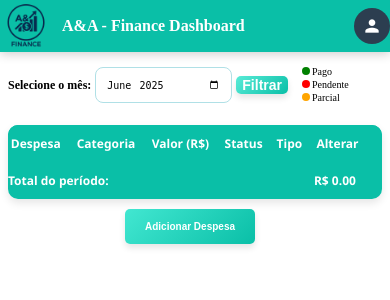
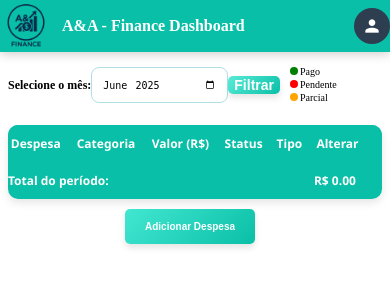
Before and after one commit to AbnerGomes/my-finances-app, a Flask app: page /despesas in a window 390 px wide. Shown: the top 300 px of the page. Run offline with Flask 3, Linux system fonts and the light colour scheme; the visitor is signed in with stand-in values (Sample User, id 1); data that the repository does not hold is empty; some libraries are stand-ins or nearby versions.

Commit message:
Ajuste label casal responsivo - despesas 3

```diff
--- a/static/css/despesas.css
+++ b/static/css/despesas.css
@@ -443,3 +443,11 @@ h2 {
 .dela {
   background-color: rgba(247, 236, 247, 0.65);
 }
+
+.barra-pesquisa{
+  margin-bottom: 20px;
+  display: flex;
+  /* gap: 4px;  */
+  align-items: center;
+  flex-wrap: wrap;
+}
--- a/templates/despesas.html
+++ b/templates/despesas.html
@@ -63,7 +63,7 @@
 
   <h2>Despesas Mensais</h2>
 <br>
-  <div style="margin-bottom: 20px; display: flex; gap: 4px; align-items: center; flex-wrap: wrap;">
+  <div class="barra-pesquisa">
     <label for="filtroMes" style="font-weight: bold;">Selecione o mês:</label>
     <input type="month" id="filtroMes" name="mes_ano" style="padding: 10px; border-radius: 8px; border: 1px solid #B0E0E6; font-size: 10px;"  value="{{ mes_ano }}">
     <button class="botao-filtrar" onclick="filtrarPorMes()">Filtrar</button>
```
